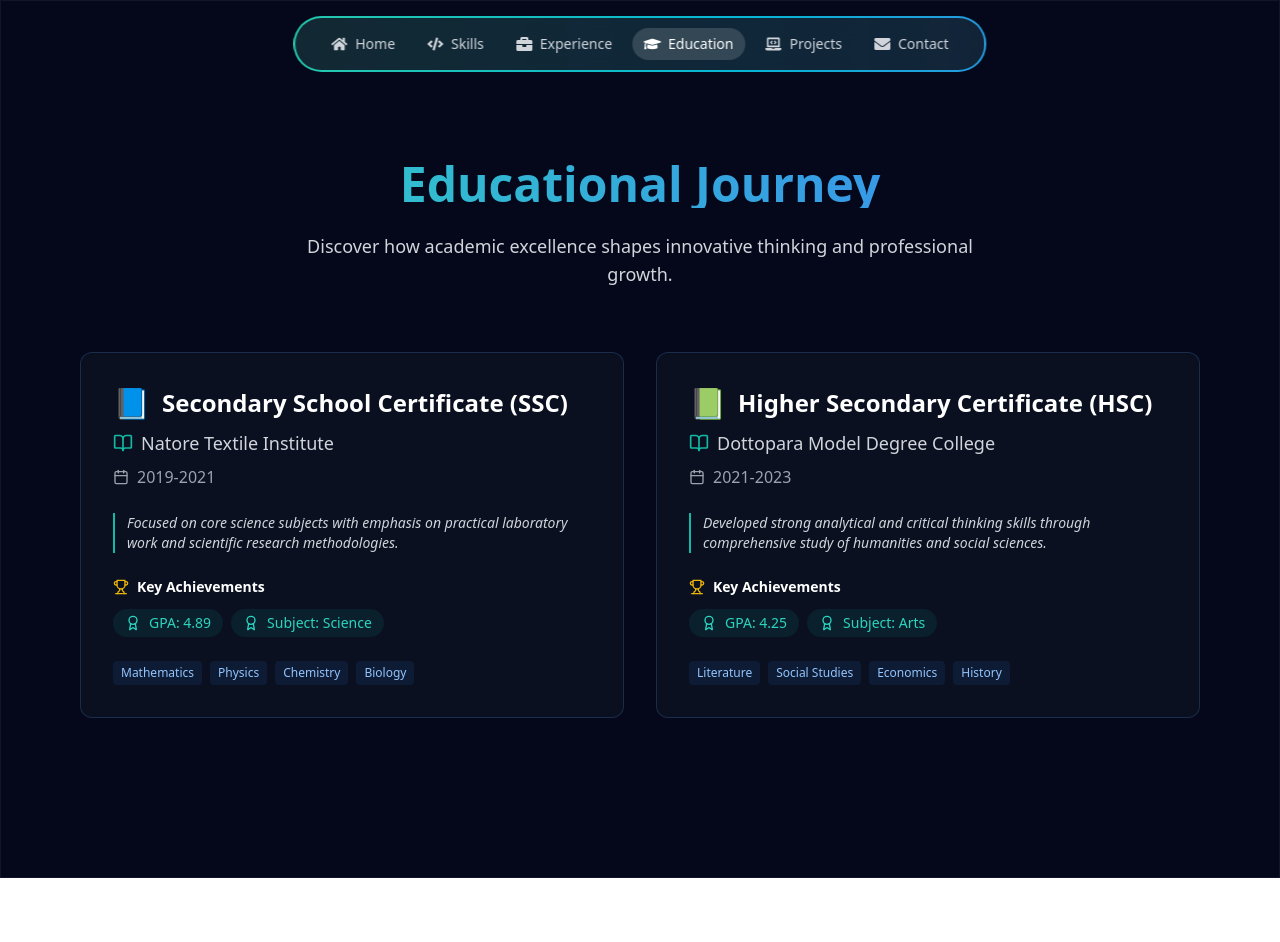
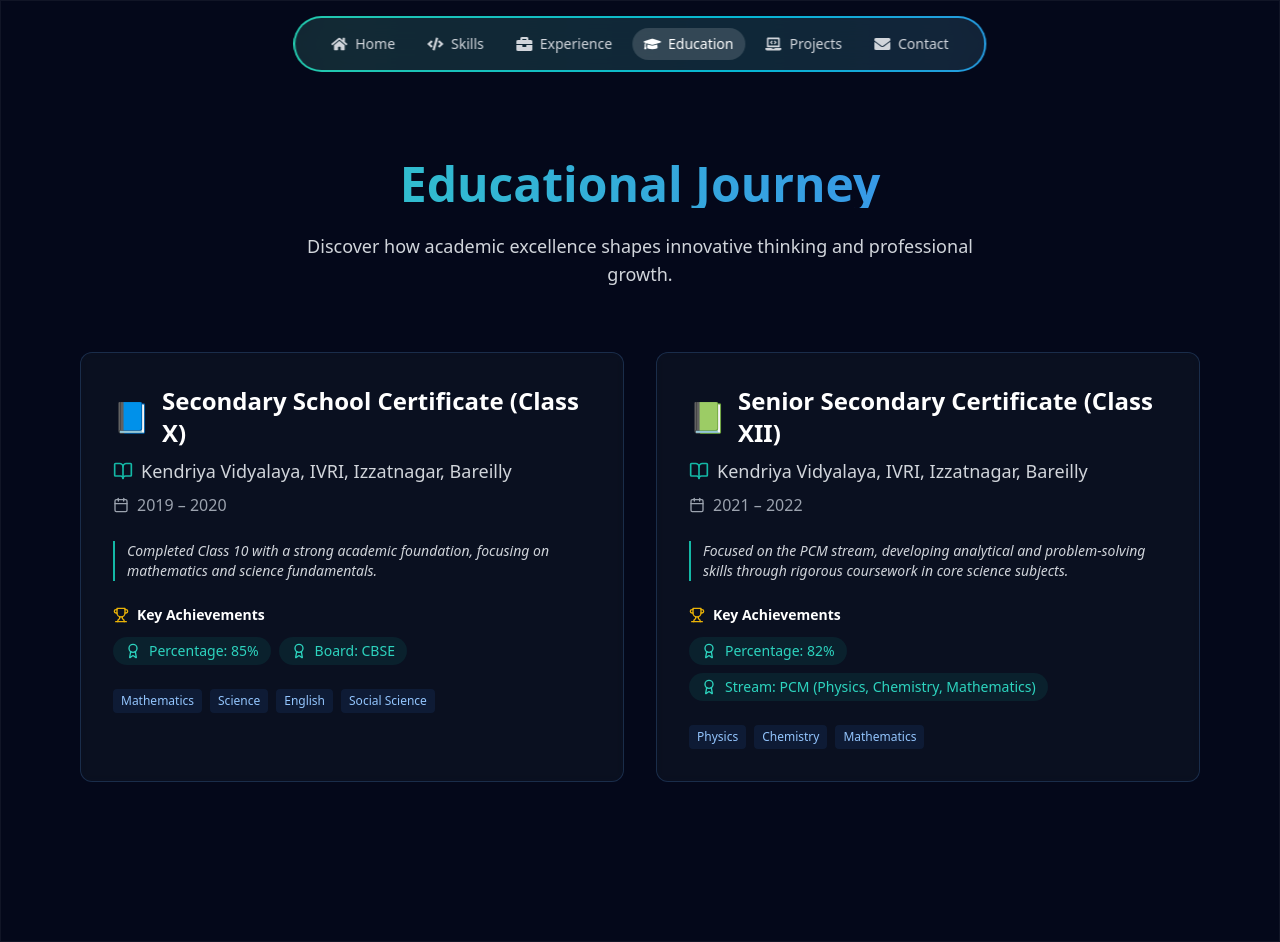
Before and after one commit to krishsingh120/Portfolio, a React (Vite) app: page /education in a window 1280 px wide. Before the commit the page ends 878 px from the top, so only its background shows below. Built offline with nearby package versions, Linux system fonts and the light colour scheme.

Commit message:
Fix: Update Education section

```diff
--- a/src/pages/Education/Education.jsx
+++ b/src/pages/Education/Education.jsx
@@ -13,26 +13,52 @@ import { motion } from "framer-motion";
 const EducationSection = () => {
   const [hoveredIndex, setHoveredIndex] = useState(null);
 
+  // const educationData = [
+  //   {
+  //     degree: "Secondary School Certificate (SSC)",
+  //     school: "Natore Textile Institute",
+  //     mascot: "📘",
+  //     year: "2019-2021",
+  //     achievements: ["GPA: 4.89", "Subject: Science"],
+  //     skills: ["Mathematics", "Physics", "Chemistry", "Biology"],
+  //     description:
+  //       "Focused on core science subjects with emphasis on practical laboratory work and scientific research methodologies.",
+  //   },
+  //   {
+  //     degree: "Higher Secondary Certificate (HSC)",
+  //     school: "Dottopara Model Degree College",
+  //     mascot: "📗",
+  //     year: "2021-2023",
+  //     achievements: ["GPA: 4.25", "Subject: Arts"],
+  //     skills: ["Literature", "Social Studies", "Economics", "History"],
+  //     description:
+  //       "Developed strong analytical and critical thinking skills through comprehensive study of humanities and social sciences.",
+  //   },
+  // ];
+
   const educationData = [
     {
-      degree: "Secondary School Certificate (SSC)",
-      school: "Natore Textile Institute",
+      degree: "Secondary School Certificate (Class X)",
+      school: "Kendriya Vidyalaya, IVRI, Izzatnagar, Bareilly",
       mascot: "📘",
-      year: "2019-2021",
-      achievements: ["GPA: 4.89", "Subject: Science"],
-      skills: ["Mathematics", "Physics", "Chemistry", "Biology"],
+      year: "2019 – 2020",
+      achievements: ["Percentage: 85%", "Board: CBSE"],
+      skills: ["Mathematics", "Science", "English", "Social Science"],
       description:
-        "Focused on core science subjects with emphasis on practical laboratory work and scientific research methodologies.",
+        "Completed Class 10 with a strong academic foundation, focusing on mathematics and science fundamentals.",
     },
     {
-      degree: "Higher Secondary Certificate (HSC)",
-      school: "Dottopara Model Degree College",
+      degree: "Senior Secondary Certificate (Class XII)",
+      school: "Kendriya Vidyalaya, IVRI, Izzatnagar, Bareilly",
       mascot: "📗",
-      year: "2021-2023",
-      achievements: ["GPA: 4.25", "Subject: Arts"],
-      skills: ["Literature", "Social Studies", "Economics", "History"],
+      year: "2021 – 2022",
+      achievements: [
+        "Percentage: 82%",
+        "Stream: PCM (Physics, Chemistry, Mathematics)",
+      ],
+      skills: ["Physics", "Chemistry", "Mathematics"],
       description:
-        "Developed strong analytical and critical thinking skills through comprehensive study of humanities and social sciences.",
+        "Focused on the PCM stream, developing analytical and problem-solving skills through rigorous coursework in core science subjects.",
     },
   ];
 
```
